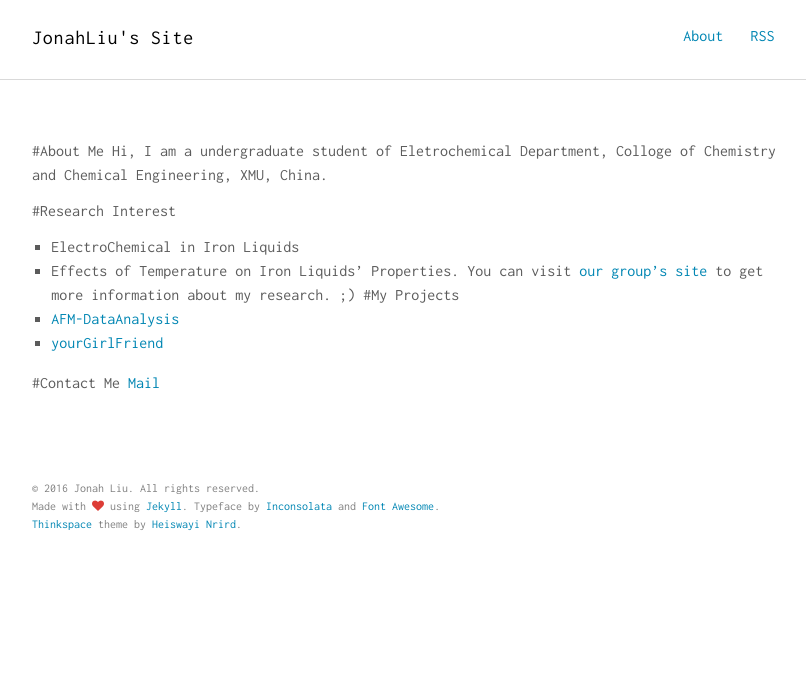
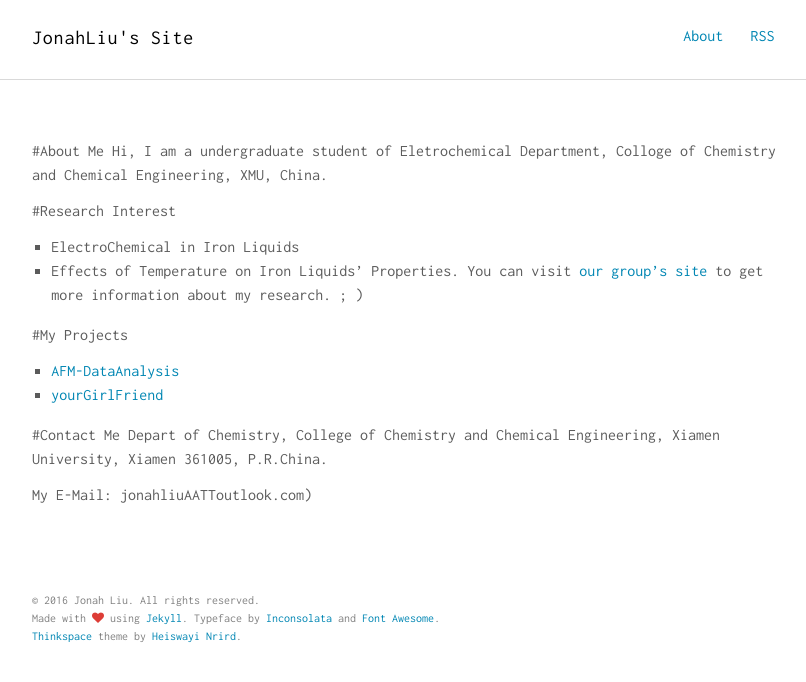
Before and after one commit to shuayliu/shuayliu.github.io, a Jekyll site: the page built from index.md, in a window 1280 px wide. Shown: the top 682 px of the page, without its empty margins (232-1038 px from the left). Built offline with Jekyll 4.4.1, drawn with Linux system fonts in a browser that asks for light colours; our own code applies the rules of GitHub Pages for plain Markdown files.

Commit message:
Update index.md

```diff
--- a/index.md
+++ b/index.md
@@ -4,10 +4,13 @@
 #Research Interest
 - ElectroChemical in Iron Liquids
 - Effects of Temperature on Iron Liquids' Properties.
-You can visit [our group's site](http://stm.xmu.edu.cn) to get more information about my research. ;)
+You can visit [our group's site](http://stm.xmu.edu.cn) to get more information about my research. ; )
+
 #My Projects
 - [AFM-DataAnalysis](https://github.com/lsforusual/stm-afm-dataAnalysis)
 - [yourGirlFriend](https://github.com/lsforusual/yourGirlFriend)
 
 #Contact Me
-[Mail](jonahliu@outlook.com)
+Depart of Chemistry, College of Chemistry and Chemical Engineering, Xiamen University, Xiamen 361005, P.R.China.
+
+My E-Mail: jonahliuAATToutlook.com)
```
